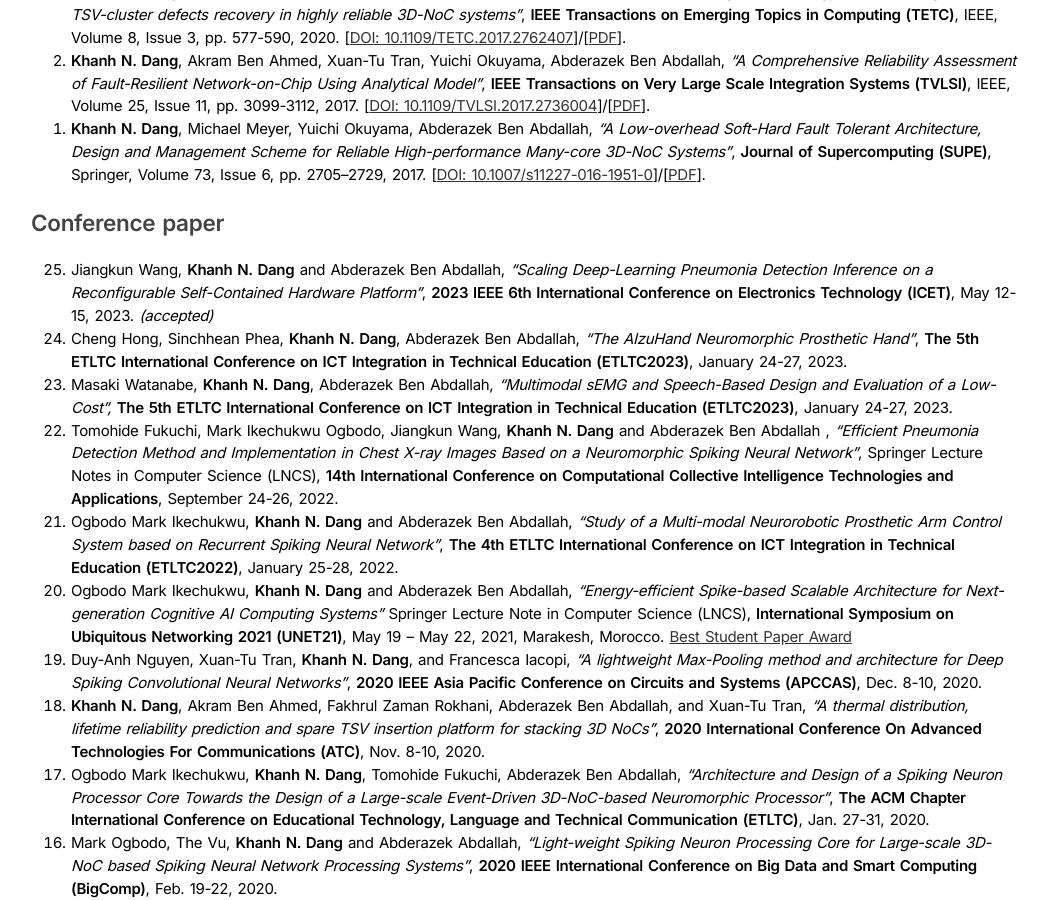
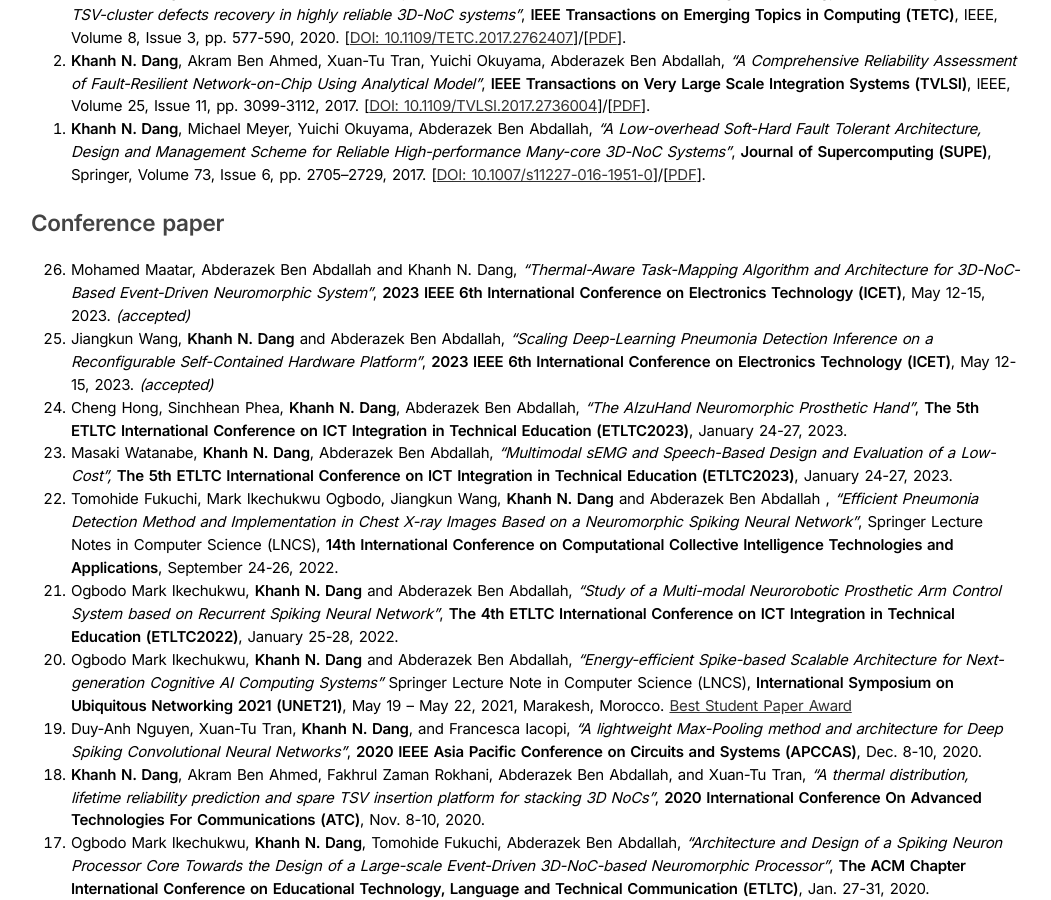
Before and after one commit to khanhdang/minimal-page, a Jekyll site: the page built from pub.md, in a window 1280 px wide and 900 px high, scrolled down 1598 px. Shown: the whole window, without its empty margins (114-1165 px from the left). Built offline with Jekyll 4.4.1, drawn with Linux system fonts in a browser that asks for light colours.

Commit message:
Update pub.md

```diff
--- a/pub.md
+++ b/pub.md
@@ -46,31 +46,32 @@
 
 
 ## Conference paper
-1. Jiangkun Wang, **Khanh N. Dang** and Abderazek Ben Abdallah, *"Scaling Deep-Learning Pneumonia Detection Inference on a Reconfigurable Self-Contained Hardware Platform"*, **2023 IEEE 6th International Conference on Electronics Technology (ICET)**, May 12-15, 2023. *(accepted)*
-2. Cheng Hong, Sinchhean Phea, **Khanh N. Dang**, Abderazek Ben Abdallah, *"The AIzuHand Neuromorphic Prosthetic Hand"*, **The 5th ETLTC International Conference on ICT Integration in Technical Education (ETLTC2023)**, January 24-27, 2023.
-3. Masaki Watanabe, **Khanh N. Dang**, Abderazek Ben Abdallah, *"Multimodal sEMG and Speech-Based Design and Evaluation of a Low-Cost",* **The 5th ETLTC International Conference on ICT Integration in Technical Education (ETLTC2023)**, January 24-27, 2023.
-4. Tomohide Fukuchi,   Mark Ikechukwu Ogbodo, Jiangkun Wang,  **Khanh N. Dang** and Abderazek Ben Abdallah , *"Efficient Pneumonia Detection Method and Implementation in Chest X-ray Images Based on a Neuromorphic Spiking Neural Network"*, Springer Lecture Notes in Computer Science (LNCS), **14th International Conference on Computational Collective Intelligence Technologies and Applications**, September 24-26, 2022.
-5. Ogbodo Mark Ikechukwu, **Khanh N. Dang** and Abderazek Ben Abdallah, *"Study of a Multi-modal Neurorobotic Prosthetic Arm Control System based on Recurrent Spiking Neural Network"*, **The 4th ETLTC International Conference on ICT Integration in Technical Education (ETLTC2022)**, January 25-28, 2022.
-6. Ogbodo Mark Ikechukwu, **Khanh N. Dang** and Abderazek Ben Abdallah, *"Energy-efficient Spike-based Scalable Architecture for Next-generation Cognitive AI Computing Systems"* Springer Lecture  Note in Computer Science (LNCS), **International Symposium on Ubiquitous Networking 2021 (UNET21)**, May 19 – May 22, 2021, Marakesh, Morocco. <a role="button" href="/2021/05/22/Best_Paper_Award_Unet.html" class="btn btn-outline-success btn-sm">Best Student Paper Award</a>
-7. Duy-Anh Nguyen, Xuan-Tu Tran, **Khanh N. Dang**, and Francesca Iacopi,  *"A lightweight Max-Pooling method and architecture for Deep Spiking Convolutional Neural Networks"*,  **2020 IEEE Asia Pacific Conference on Circuits and Systems (APCCAS)**, Dec. 8-10, 2020.
-8. **Khanh N. Dang**, Akram Ben Ahmed, Fakhrul Zaman Rokhani, Abderazek Ben Abdallah, and Xuan-Tu Tran, *"A thermal distribution, lifetime reliability prediction and spare TSV insertion platform for stacking 3D NoCs"*, **2020 International Conference On Advanced Technologies For Communications (ATC)**, Nov. 8-10, 2020.
-9. Ogbodo Mark Ikechukwu, **Khanh N. Dang**, Tomohide Fukuchi, Abderazek Ben Abdallah, *"Architecture and Design of a Spiking Neuron Processor Core Towards the Design of a Large-scale Event-Driven 3D-NoC-based Neuromorphic Processor"*, **The ACM Chapter International Conference on Educational Technology, Language and Technical Communication (ETLTC)**, Jan. 27-31, 2020.
-10. Mark Ogbodo, The Vu, **Khanh N. Dang** and Abderazek Abdallah, *"Light-weight Spiking Neuron Processing Core for Large-scale 3D-NoC based Spiking Neural Network Processing Systems"*, **2020 IEEE International Conference on Big Data and Smart Computing (BigComp)**, Feb. 19-22, 2020.
-11. **Khanh N. Dang** and Abderazek Ben Abdallah *"An Efficient Software-Hardware Design Framework for Spiking Neural Network Systems"*, **2019 International Conference on Internet of Things, Embedded Systems and Communications (IINTEC)**, Dec. 20-22, 2019.
-12. **Khanh N. Dang**, Michael Meyer, Akram Ben Ahmed, Abderazek Ben Abdallah, and Xuan-Tu Tran, *"2D-PPC: A single-correction multiple-detection method for Through-Silicon-Via Faults"*, **2019 IEEE Asia Pacific Conference on Circuits and Systems (APCCAS)**, Nov. 11-14, 2019.
-13. **Khanh N. Dang**, Akram Ben Ahmed, and Xuan-Tu Tran, *" An on-communication multiple-TSV defects detection and localization for real-time 3D-ICs"*, **2019 IEEE 13th International Symposium on Embedded Multicore*Many-core Systems-on-Chip (MCSoC)**, Oct. 1-4, 2019.
-14. **Khanh N. Dang**, Akram Ben Ahmed, Ben Abdallah Abderrazak and Xuan-Tu Tran, *"TSV-IaS: Analytic analysis and low-cost non-preemptive on-line detection and correction method for TSV defects"*, **The IEEE Symposium on VLSI (ISVLSI) 2019**, Jul. 15-17, 2019.
-15. **Khanh N. Dang** and Xuan-Tu Tran, *"Parity-based ECC and Mechanism for Detecting and Correcting Soft Errors in On-Chip Communication"*, **2018 IEEE 12th International Symposium on Embedded Multicore*Many-core Systems-on-Chip (MCSoC)**, Sep. 12-14, 2018.
-16. Abderazek Ben Abdallah, **Khanh N. Dang**, Yuichi Okuyama, *"A Low-overhead Fault tolerant Technique for TSV-based Interconnects in 3D-IC Systems"*, **The 18th International conference on Sciences and Techniques of Automatic control and computer engineering (STA)**, Dec. 21-23, 2017.
-17. Shunsuke Mie, Yuichi Okuyama, Yusuke Sato, Ye Chan, **Nam Khanh Dang**, Ben Abdellash Abderazek, *"Real-Time UAV Attitude Heading Reference System Using Extended Kalman Filter for Programmable SoC"*, **2017 IEEE 11th International Symposium on Embedded Multicore/Many-core Systems-on-Chip (MCSoC)**, Sep. 18-20, 2017.
-18. **Khanh N. Dang**, Michael Meyer, Yuichi Okuyama, Abderazek Ben Abdallah, *"Reliability Assessment and Quantitative Evaluation of Soft-Error Resilient 3D NoC System"*, *25th IEEE Asian Test Symposium (ATS)*, Nov. 21-24, 2016.
-19. **Khanh N. Dang**, Yuichi Okuyama, Abderazek Ben Abdallah, *"Soft-Error Resilient Network-on-Chip for Safety-Critical Applications"*, **2016 IEEE International Conference on Integrated Circuit Design and Technology (ICICDT)**, Jun. 27 – 29, 2016.
-20. **Khanh N. Dang**, Michael Meyer, Yuichi Okuyama, Abderazek Ben Abdallah, Xuan-Tu Tran, *"Soft-Error Resilient 3D Network-on-Chip Router"*, **IEEE 7th International Conference on Awareness Science and Technology (iCAST)**, Sep. 22-24, 2015,
-21. Ngoc-Mai Nguyen, Edith Beigne, Suzanne Lesecq, Duy-Hieu Bui, **Nam-Khanh Dang**, Xuan-Tu Tran, *"H.264/AVC Hardware Encoders and Low-Power Features"*, **2014 IEEE Asia Pacific Conference on Circuits & Systems (APCCAS)**, Nov. 17-20, 2014.
-22. **Nam-Khanh Dang**, Xuan-Tu Tran, Alain Merigot, *"An Efficient Hardware Architecture for Inter-Prediction in H.264/AVC Encoders"*, **17th IEEE Symposium on Design and Diagnostics of Electronic Circuits and Systems (DDECS)**, Apr. 23-25, 2014.
-23. Hai-Phong Phan, Hung K. Nguyen, Duy-Hieu Bui, *Nam-Khanh Dang*, Xuan-Tu Tran, *" System-on-Chip Testbed for Validating the Hardware Design of H.264/AVC Encoder"*, **National Conference on Electronics and Communications (REV2013-KC01)**, Hanoi, Dec., 2013.
-24. **Nam Khanh Dang**, Van-Mien Nguyen, Xuan Tu Tran, *"A VLSI Implementation for Inter-Prediction Module in H.264/AVC Encoders"*, **2013 International Conference on Integrated Circuits and Devices in Vietnam (ICDV)**, 2013.
-25. **Nam Khanh Dang**, Thanh Vu Le Van, Xuan Tu Tran, *"FPGA implementation of a low latency and high throughput network-on-chip router architecture"*, **2011 International Conference on Integrated Circuits and Devices in Vietnam (ICDV)**, 2011.
+1. Mohamed Maatar, Abderazek Ben Abdallah and Khanh N. Dang, *"Thermal-Aware Task-Mapping Algorithm and Architecture for 3D-NoC-Based Event-Driven Neuromorphic System"*, **2023 IEEE 6th International Conference on Electronics Technology (ICET)**, May 12-15, 2023. *(accepted)*
+2.  Jiangkun Wang, **Khanh N. Dang** and Abderazek Ben Abdallah, *"Scaling Deep-Learning Pneumonia Detection Inference on a Reconfigurable Self-Contained Hardware Platform"*, **2023 IEEE 6th International Conference on Electronics Technology (ICET)**, May 12-15, 2023. *(accepted)*
+3. Cheng Hong, Sinchhean Phea, **Khanh N. Dang**, Abderazek Ben Abdallah, *"The AIzuHand Neuromorphic Prosthetic Hand"*, **The 5th ETLTC International Conference on ICT Integration in Technical Education (ETLTC2023)**, January 24-27, 2023.
+4. Masaki Watanabe, **Khanh N. Dang**, Abderazek Ben Abdallah, *"Multimodal sEMG and Speech-Based Design and Evaluation of a Low-Cost",* **The 5th ETLTC International Conference on ICT Integration in Technical Education (ETLTC2023)**, January 24-27, 2023.
+5. Tomohide Fukuchi,   Mark Ikechukwu Ogbodo, Jiangkun Wang,  **Khanh N. Dang** and Abderazek Ben Abdallah , *"Efficient Pneumonia Detection Method and Implementation in Chest X-ray Images Based on a Neuromorphic Spiking Neural Network"*, Springer Lecture Notes in Computer Science (LNCS), **14th International Conference on Computational Collective Intelligence Technologies and Applications**, September 24-26, 2022.
+6. Ogbodo Mark Ikechukwu, **Khanh N. Dang** and Abderazek Ben Abdallah, *"Study of a Multi-modal Neurorobotic Prosthetic Arm Control System based on Recurrent Spiking Neural Network"*, **The 4th ETLTC International Conference on ICT Integration in Technical Education (ETLTC2022)**, January 25-28, 2022.
+7. Ogbodo Mark Ikechukwu, **Khanh N. Dang** and Abderazek Ben Abdallah, *"Energy-efficient Spike-based Scalable Architecture for Next-generation Cognitive AI Computing Systems"* Springer Lecture  Note in Computer Science (LNCS), **International Symposium on Ubiquitous Networking 2021 (UNET21)**, May 19 – May 22, 2021, Marakesh, Morocco. <a role="button" href="/2021/05/22/Best_Paper_Award_Unet.html" class="btn btn-outline-success btn-sm">Best Student Paper Award</a>
+8. Duy-Anh Nguyen, Xuan-Tu Tran, **Khanh N. Dang**, and Francesca Iacopi,  *"A lightweight Max-Pooling method and architecture for Deep Spiking Convolutional Neural Networks"*,  **2020 IEEE Asia Pacific Conference on Circuits and Systems (APCCAS)**, Dec. 8-10, 2020.
+9. **Khanh N. Dang**, Akram Ben Ahmed, Fakhrul Zaman Rokhani, Abderazek Ben Abdallah, and Xuan-Tu Tran, *"A thermal distribution, lifetime reliability prediction and spare TSV insertion platform for stacking 3D NoCs"*, **2020 International Conference On Advanced Technologies For Communications (ATC)**, Nov. 8-10, 2020.
+10. Ogbodo Mark Ikechukwu, **Khanh N. Dang**, Tomohide Fukuchi, Abderazek Ben Abdallah, *"Architecture and Design of a Spiking Neuron Processor Core Towards the Design of a Large-scale Event-Driven 3D-NoC-based Neuromorphic Processor"*, **The ACM Chapter International Conference on Educational Technology, Language and Technical Communication (ETLTC)**, Jan. 27-31, 2020.
+11. Mark Ogbodo, The Vu, **Khanh N. Dang** and Abderazek Abdallah, *"Light-weight Spiking Neuron Processing Core for Large-scale 3D-NoC based Spiking Neural Network Processing Systems"*, **2020 IEEE International Conference on Big Data and Smart Computing (BigComp)**, Feb. 19-22, 2020.
+12. **Khanh N. Dang** and Abderazek Ben Abdallah *"An Efficient Software-Hardware Design Framework for Spiking Neural Network Systems"*, **2019 International Conference on Internet of Things, Embedded Systems and Communications (IINTEC)**, Dec. 20-22, 2019.
+13. **Khanh N. Dang**, Michael Meyer, Akram Ben Ahmed, Abderazek Ben Abdallah, and Xuan-Tu Tran, *"2D-PPC: A single-correction multiple-detection method for Through-Silicon-Via Faults"*, **2019 IEEE Asia Pacific Conference on Circuits and Systems (APCCAS)**, Nov. 11-14, 2019.
+14. **Khanh N. Dang**, Akram Ben Ahmed, and Xuan-Tu Tran, *" An on-communication multiple-TSV defects detection and localization for real-time 3D-ICs"*, **2019 IEEE 13th International Symposium on Embedded Multicore*Many-core Systems-on-Chip (MCSoC)**, Oct. 1-4, 2019.
+15. **Khanh N. Dang**, Akram Ben Ahmed, Ben Abdallah Abderrazak and Xuan-Tu Tran, *"TSV-IaS: Analytic analysis and low-cost non-preemptive on-line detection and correction method for TSV defects"*, **The IEEE Symposium on VLSI (ISVLSI) 2019**, Jul. 15-17, 2019.
+16. **Khanh N. Dang** and Xuan-Tu Tran, *"Parity-based ECC and Mechanism for Detecting and Correcting Soft Errors in On-Chip Communication"*, **2018 IEEE 12th International Symposium on Embedded Multicore*Many-core Systems-on-Chip (MCSoC)**, Sep. 12-14, 2018.
+17. Abderazek Ben Abdallah, **Khanh N. Dang**, Yuichi Okuyama, *"A Low-overhead Fault tolerant Technique for TSV-based Interconnects in 3D-IC Systems"*, **The 18th International conference on Sciences and Techniques of Automatic control and computer engineering (STA)**, Dec. 21-23, 2017.
+18. Shunsuke Mie, Yuichi Okuyama, Yusuke Sato, Ye Chan, **Nam Khanh Dang**, Ben Abdellash Abderazek, *"Real-Time UAV Attitude Heading Reference System Using Extended Kalman Filter for Programmable SoC"*, **2017 IEEE 11th International Symposium on Embedded Multicore/Many-core Systems-on-Chip (MCSoC)**, Sep. 18-20, 2017.
+19. **Khanh N. Dang**, Michael Meyer, Yuichi Okuyama, Abderazek Ben Abdallah, *"Reliability Assessment and Quantitative Evaluation of Soft-Error Resilient 3D NoC System"*, *25th IEEE Asian Test Symposium (ATS)*, Nov. 21-24, 2016.
+20. **Khanh N. Dang**, Yuichi Okuyama, Abderazek Ben Abdallah, *"Soft-Error Resilient Network-on-Chip for Safety-Critical Applications"*, **2016 IEEE International Conference on Integrated Circuit Design and Technology (ICICDT)**, Jun. 27 – 29, 2016.
+21. **Khanh N. Dang**, Michael Meyer, Yuichi Okuyama, Abderazek Ben Abdallah, Xuan-Tu Tran, *"Soft-Error Resilient 3D Network-on-Chip Router"*, **IEEE 7th International Conference on Awareness Science and Technology (iCAST)**, Sep. 22-24, 2015,
+22. Ngoc-Mai Nguyen, Edith Beigne, Suzanne Lesecq, Duy-Hieu Bui, **Nam-Khanh Dang**, Xuan-Tu Tran, *"H.264/AVC Hardware Encoders and Low-Power Features"*, **2014 IEEE Asia Pacific Conference on Circuits & Systems (APCCAS)**, Nov. 17-20, 2014.
+23. **Nam-Khanh Dang**, Xuan-Tu Tran, Alain Merigot, *"An Efficient Hardware Architecture for Inter-Prediction in H.264/AVC Encoders"*, **17th IEEE Symposium on Design and Diagnostics of Electronic Circuits and Systems (DDECS)**, Apr. 23-25, 2014.
+24. Hai-Phong Phan, Hung K. Nguyen, Duy-Hieu Bui, *Nam-Khanh Dang*, Xuan-Tu Tran, *" System-on-Chip Testbed for Validating the Hardware Design of H.264/AVC Encoder"*, **National Conference on Electronics and Communications (REV2013-KC01)**, Hanoi, Dec., 2013.
+25. **Nam Khanh Dang**, Van-Mien Nguyen, Xuan Tu Tran, *"A VLSI Implementation for Inter-Prediction Module in H.264/AVC Encoders"*, **2013 International Conference on Integrated Circuits and Devices in Vietnam (ICDV)**, 2013.
+26. **Nam Khanh Dang**, Thanh Vu Le Van, Xuan Tu Tran, *"FPGA implementation of a low latency and high throughput network-on-chip router architecture"*, **2011 International Conference on Integrated Circuits and Devices in Vietnam (ICDV)**, 2011.
 {: reversed="reversed"}
 
 
```
